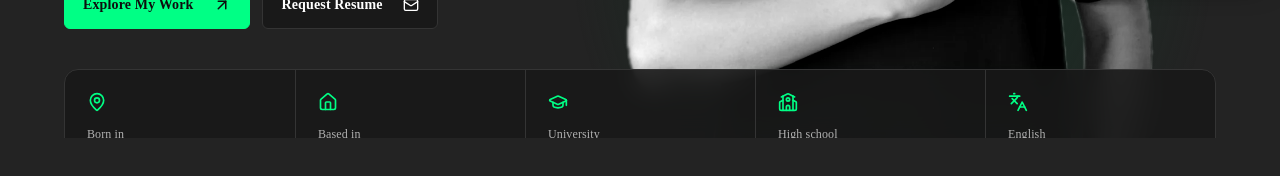
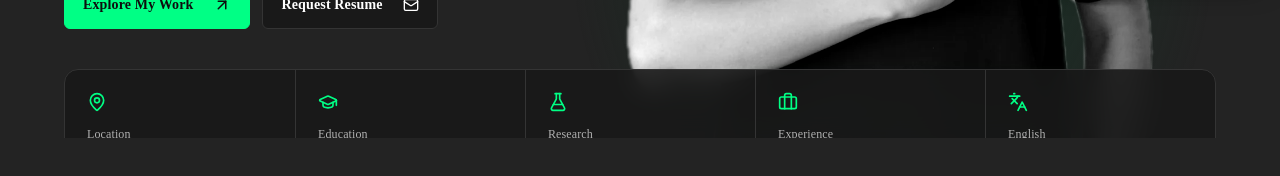
Before and after one commit to tuannghia2457/tuannghia_portfolio, a React (Vite) app: page / in a window 1280 px wide. Shown: the part 662-838 px from the top of the page. Built offline with nearby package versions, Linux system fonts and the light colour scheme.

Commit message:
Turn the hero facts into five professional highlights
Replace birthplace, home city and high school with Location, Education,
Research, Experience and English so visitors see in seconds where I
study, what I work on and my strengths.

```diff
--- a/src/pages/PortfolioPages.jsx
+++ b/src/pages/PortfolioPages.jsx
@@ -1,5 +1,5 @@
 import { Link, useParams } from 'react-router-dom'
-import { ArrowRight, ArrowUpRight, ArrowLeft, ArrowDown, Download, Mail, MapPin, House, GraduationCap, School, Languages } from 'lucide-react'
+import { ArrowRight, ArrowUpRight, ArrowLeft, ArrowDown, Download, Mail, MapPin, GraduationCap, FlaskConical, Briefcase, Languages } from 'lucide-react'
 import HomePortrait from './HomePortrait'
 import Education from '../components/Education'
 import CourseCertificates from '../components/CourseCertificates'
@@ -24,15 +24,13 @@ export function ProjectCards() {
   })}</div>
 }
 function ConnectCTA() { return <section className="connect-cta section-pad"><div><p className="section-kicker mono">Research / Engineering / Collaboration</p><h2>Let’s build something useful.</h2></div><Link className="button button-primary" to="/#contact">Let’s talk <ArrowUpRight size={18} /></Link></section> }
-// Personal facts come from profile.js and portfolio-data, never typed in twice. Each card is one label and one value.
-const [birthCity] = profile.birthplace.split(', ')
-const [homeCity] = profile.location.split(', ')
+// Five highlights a visitor can read in seconds: where I am, study, research, work, and my English.
+// Facts come from portfolio-data and research.js; each card is one label and one short value.
 const heroFacts = [
-  { Icon: MapPin, label: 'Born in', value: birthCity },
-  { Icon: House, label: 'Based in', value: homeCity },
-  { Icon: GraduationCap, label: 'University', value: 'UTS · HCMUT' },
-  // PTNK (Phổ thông Năng khiếu) is the common name of the High School for the Gifted, VNU-HCM.
-  { Icon: School, label: 'High school', value: 'PTNK' },
+  { Icon: MapPin, label: 'Location', value: 'HCMC' },
+  { Icon: GraduationCap, label: 'Education', value: 'UTS · HCMUT' },
+  { Icon: FlaskConical, label: 'Research', value: 'CV & Robotics' },
+  { Icon: Briefcase, label: 'Experience', value: 'CV Intern' },
   { Icon: Languages, label: 'English', value: `IELTS ${ielts.overall}` },
 ]
 
```
Also changed, not shown: 1 other file (tests, documents, lock files or other folders).
